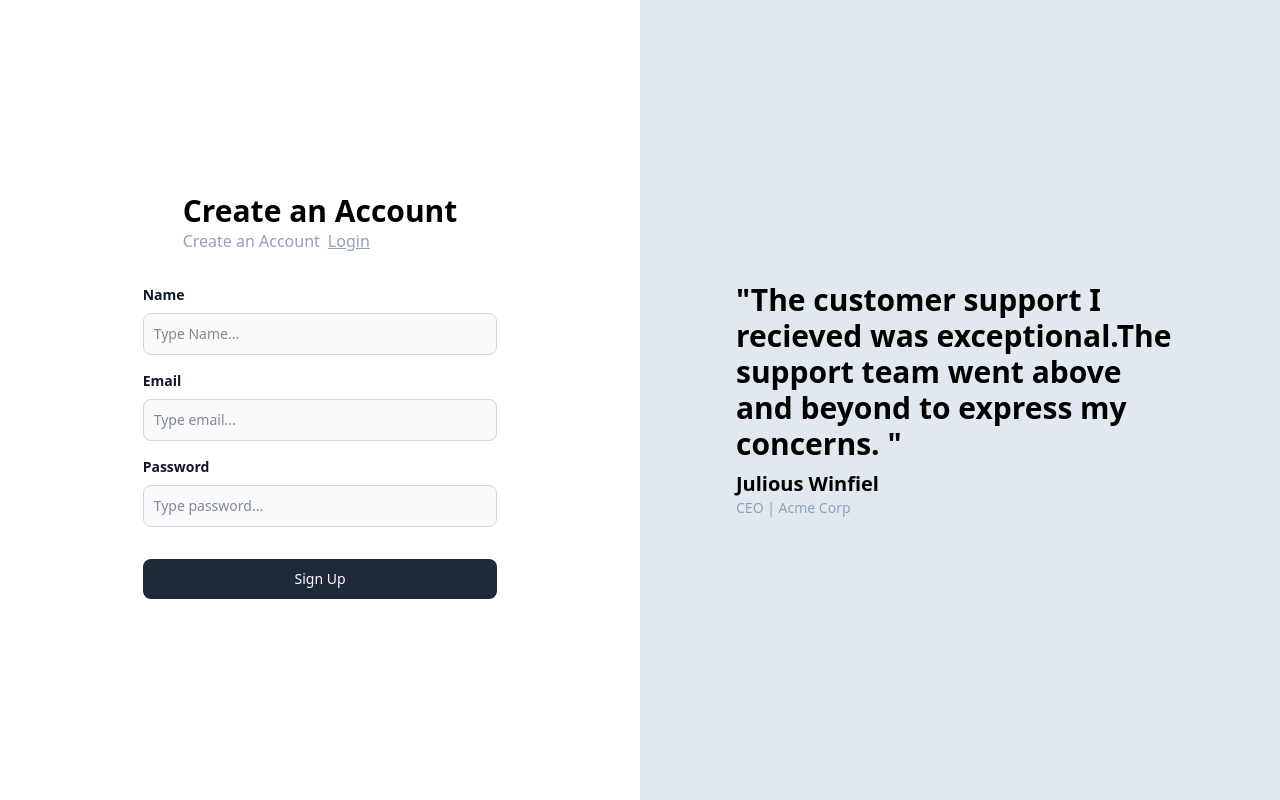
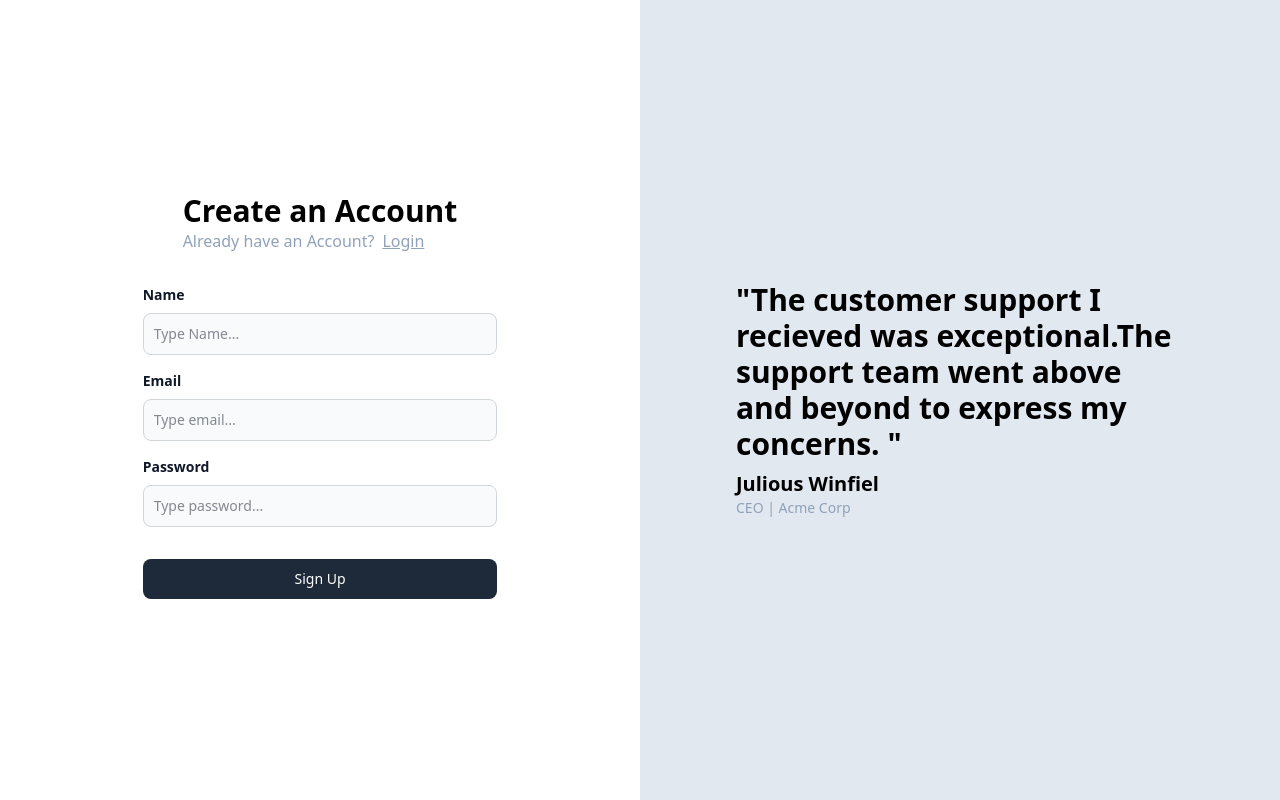
Before and after one commit to Kanak-Pandey/Blogging-App, a React (Vite) app in the folder frontend/: page /signup in a window 1280 px wide. Built offline with nearby package versions, Linux system fonts and the light colour scheme.

Commit message:
changes in signin and signup oage

```diff
--- a/frontend/src/components/Auth.tsx
+++ b/frontend/src/components/Auth.tsx
@@ -28,10 +28,10 @@ export const Auth=({type}:{type:"signup"|"signin"})=>{
             <div>
                 <div className="px-10">
                     <div className="text-3xl font-extrabold">
-                    {type==="signin"?"Login to your account?":"Create an Account"}
+                    {type==="signin"?"Login to your account":"Create an Account"}
                     </div>
                     <div className="text-slate-400">
-                        {type==="signin"?"Dont have account?":"Create an Account"}
+                        {type==="signin"?"Dont have account?":"Already have an Account?"}
                         <Link className="pl-2 underline cursor-pointer"to={type=="signin"?"/signup":"/signin"}>
                         {type==="signin"?"Signup":"Login"}</Link>
                     </div>
```
